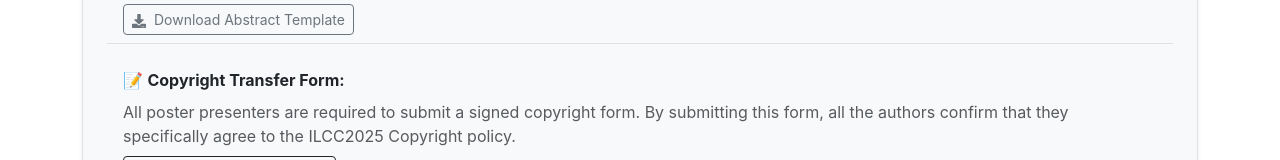
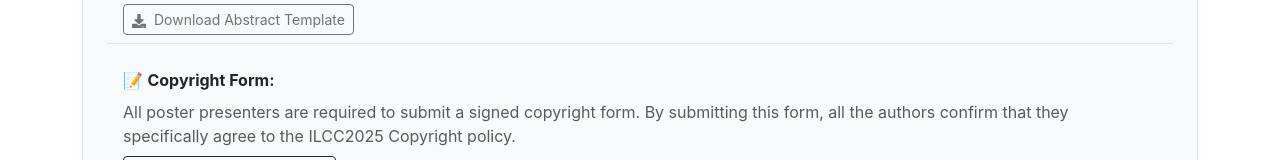
Before and after one commit to Parth06git/ILCC2k25, a React (Create React App) app: page /submission in a window 1280 px wide. Both pictures are taken after a click on the tab "Paper Submission & Templates". Shown: the part 1191-1351 px from the top of the page. Built offline with nearby package versions, Linux system fonts and the light colour scheme.

Commit message:
Copyright mistake solve

```diff
--- a/src/pages/components/Paper_Sub_Temp.jsx
+++ b/src/pages/components/Paper_Sub_Temp.jsx
@@ -27,7 +27,7 @@
 
         {/* Copyright Form */}
         <li className="list-group-item bg-light mt-3">
-          📝 <strong>Copyright Transfer Form:</strong>
+          📝 <strong>Copyright Form:</strong>
           <p className="mt-2 mb-2 text-muted">
             All poster presenters are required to submit a signed copyright
             form. By submitting this form, all the authors confirm that they
--- a/src/pages/components/Poster_Sub_Temp.jsx
+++ b/src/pages/components/Poster_Sub_Temp.jsx
@@ -27,7 +27,7 @@
 
         {/* Copyright Form */}
         <li className="list-group-item bg-light mt-3">
-          📝 <strong>Copyright Transfer Form:</strong>
+          📝 <strong>Copyright Form:</strong>
           <p className="mt-2 mb-2 text-muted">
             All poster presenters are required to submit a signed copyright
             form. By submitting this form, all the authors confirm that they
```
